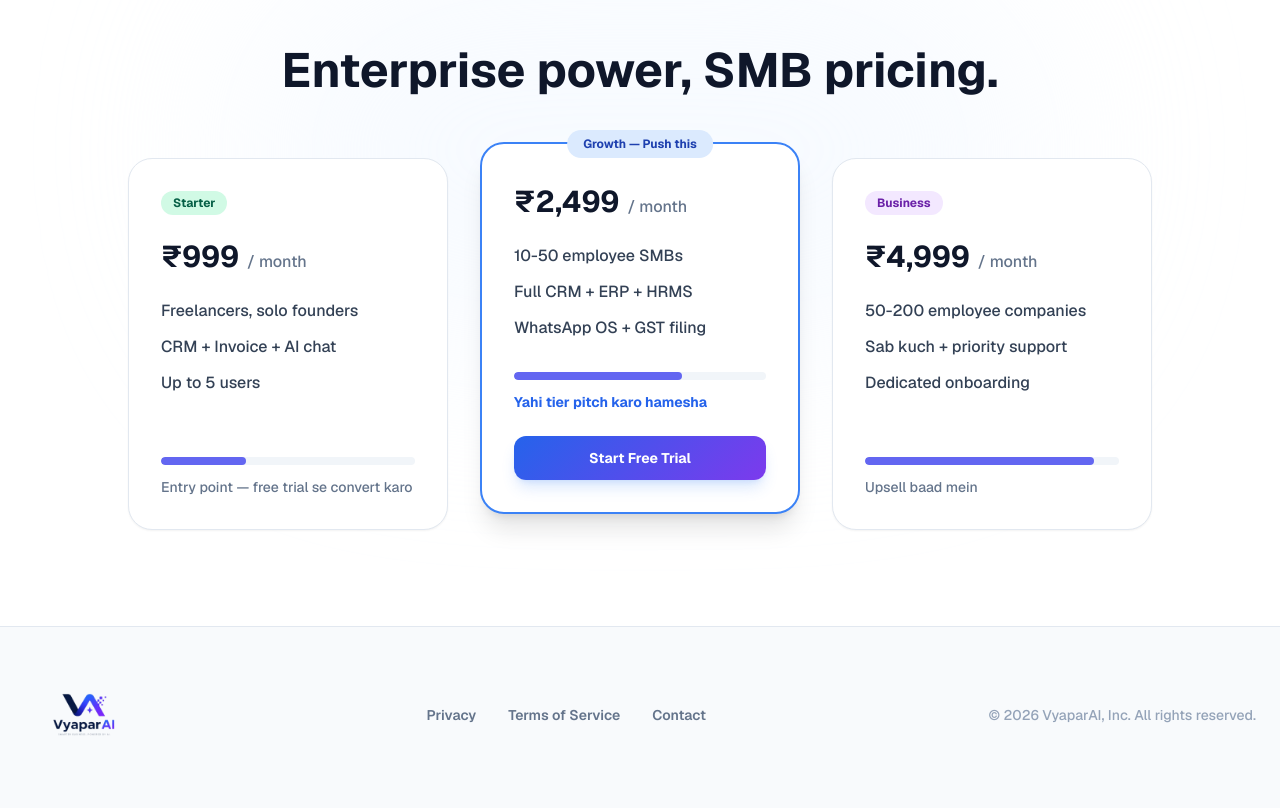
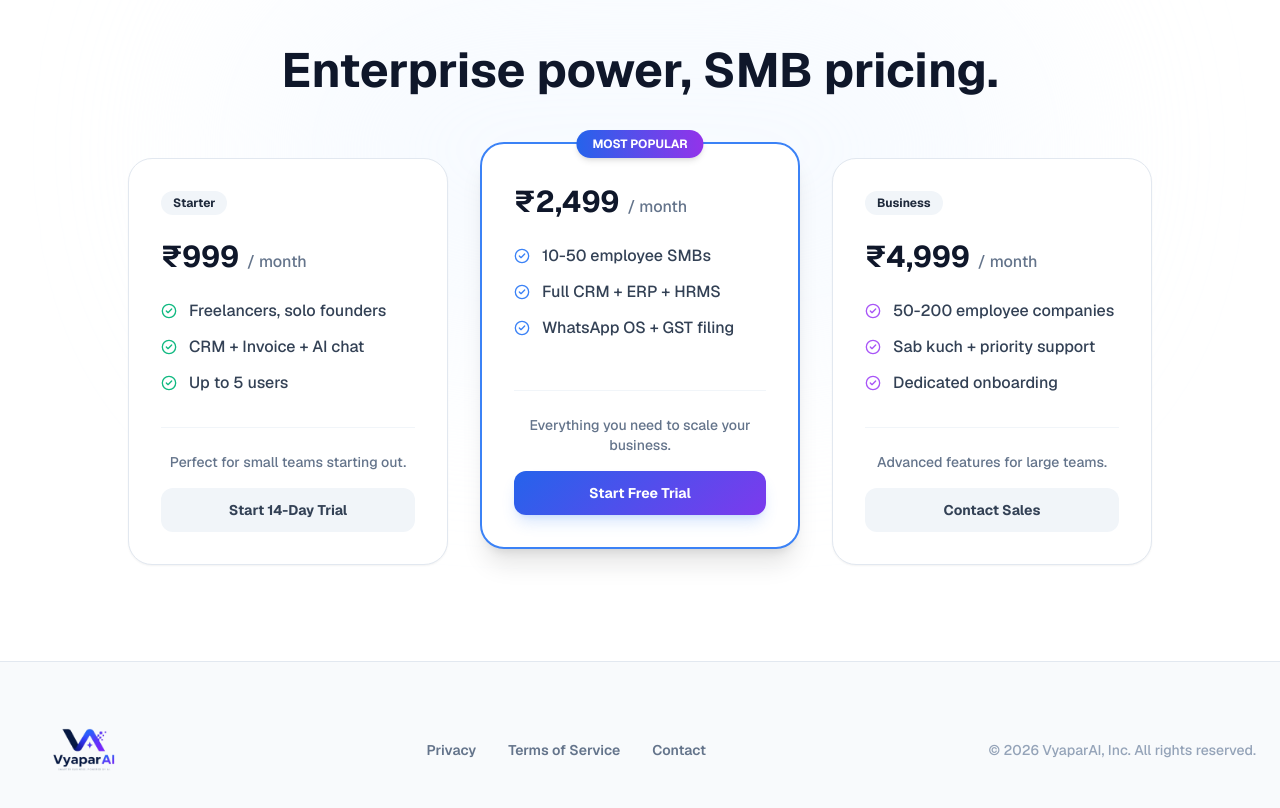
Before and after one commit to Kaushaltiwari27/vyapar-ai, a Next.js app: page / in a window 1280 px wide. Shown: the part 2320-3128 px from the top of the page. Built offline with nearby package versions, Linux system fonts and the light colour scheme.

Commit message:
feat: replace internal pricing notes with professional marketing copy

```diff
--- a/app/page.tsx
+++ b/app/page.tsx
@@ -197,46 +197,46 @@ export default function LandingPage() {
 
               {/* Starter Tier */}
               <div className="p-8 rounded-3xl bg-white border border-slate-200 shadow-sm flex flex-col hover:shadow-md transition-shadow">
-                <div className="inline-block px-3 py-1 bg-emerald-100 text-emerald-800 font-bold text-xs rounded-full mb-6 w-fit">
+                <div className="inline-block px-3 py-1 bg-slate-100 text-slate-800 font-bold text-xs rounded-full mb-6 w-fit">
                   Starter
                 </div>
                 <div className="text-3xl font-extrabold text-slate-900 mb-6 flex items-baseline">
                   ₹999<span className="text-base text-slate-500 font-medium ml-2">/ month</span>
                 </div>
                 <ul className="space-y-3 mb-8 flex-1">
-                  <li className="text-slate-700 font-medium">Freelancers, solo founders</li>
-                  <li className="text-slate-700 font-medium">CRM + Invoice + AI chat</li>
-                  <li className="text-slate-700 font-medium">Up to 5 users</li>
+                  <li className="flex items-center gap-3 text-slate-700 font-medium"><CheckCircle2 className="w-4 h-4 text-emerald-500 shrink-0" /> Freelancers, solo founders</li>
+                  <li className="flex items-center gap-3 text-slate-700 font-medium"><CheckCircle2 className="w-4 h-4 text-emerald-500 shrink-0" /> CRM + Invoice + AI chat</li>
+                  <li className="flex items-center gap-3 text-slate-700 font-medium"><CheckCircle2 className="w-4 h-4 text-emerald-500 shrink-0" /> Up to 5 users</li>
                 </ul>
-                <div className="mt-auto">
-                  <div className="w-full h-2 bg-slate-100 rounded-full mb-3 overflow-hidden">
-                    <div className="w-1/3 h-full bg-indigo-500 rounded-full"></div>
-                  </div>
-                  <p className="text-slate-500 text-sm font-medium">Entry point — free trial se convert karo</p>
+                <div className="mt-auto pt-6 border-t border-slate-100">
+                  <p className="text-slate-500 text-sm font-medium mb-4 text-center">Perfect for small teams starting out.</p>
+                  <Link
+                    href="/signup"
+                    className="flex items-center justify-center gap-2 w-full py-3 rounded-xl text-sm font-bold text-slate-700 bg-slate-100 transition-all duration-300 hover:bg-slate-200"
+                  >
+                    Start 14-Day Trial
+                  </Link>
                 </div>
               </div>
 
               {/* Growth Tier */}
               <div className="p-8 rounded-3xl bg-white border-2 border-blue-500 shadow-xl relative flex flex-col transform md:-translate-y-4">
-                <div className="absolute top-0 left-1/2 -translate-x-1/2 -translate-y-1/2 bg-blue-100 text-blue-800 font-bold text-xs px-4 py-1.5 rounded-full whitespace-nowrap">
-                  Growth — Push this
+                <div className="absolute top-0 left-1/2 -translate-x-1/2 -translate-y-1/2 bg-gradient-to-r from-blue-600 to-purple-600 text-white font-bold text-xs px-4 py-1.5 rounded-full whitespace-nowrap shadow-md">
+                  MOST POPULAR
                 </div>
                 <div className="text-3xl font-extrabold text-slate-900 mb-6 mt-2 flex items-baseline">
                   ₹2,499<span className="text-base text-slate-500 font-medium ml-2">/ month</span>
                 </div>
                 <ul className="space-y-3 mb-8 flex-1">
-                  <li className="text-slate-700 font-medium">10-50 employee SMBs</li>
-                  <li className="text-slate-700 font-medium">Full CRM + ERP + HRMS</li>
-                  <li className="text-slate-700 font-medium">WhatsApp OS + GST filing</li>
+                  <li className="flex items-center gap-3 text-slate-700 font-medium"><CheckCircle2 className="w-4 h-4 text-blue-500 shrink-0" /> 10-50 employee SMBs</li>
+                  <li className="flex items-center gap-3 text-slate-700 font-medium"><CheckCircle2 className="w-4 h-4 text-blue-500 shrink-0" /> Full CRM + ERP + HRMS</li>
+                  <li className="flex items-center gap-3 text-slate-700 font-medium"><CheckCircle2 className="w-4 h-4 text-blue-500 shrink-0" /> WhatsApp OS + GST filing</li>
                 </ul>
-                <div className="mt-auto">
-                  <div className="w-full h-2 bg-slate-100 rounded-full mb-3 overflow-hidden">
-                    <div className="w-2/3 h-full bg-indigo-500 rounded-full"></div>
-                  </div>
-                  <p className="text-blue-600 text-sm font-bold">Yahi tier pitch karo hamesha</p>
+                <div className="mt-auto pt-6 border-t border-slate-100">
+                  <p className="text-slate-500 text-sm font-medium mb-4 text-center">Everything you need to scale your business.</p>
                   <Link
                     href="/signup"
-                    className="mt-6 flex items-center justify-center gap-2 w-full py-3 rounded-xl text-sm font-bold text-white transition-all duration-300 hover:scale-[1.02] active:scale-[0.98] shadow-lg shadow-blue-500/20"
+                    className="flex items-center justify-center gap-2 w-full py-3 rounded-xl text-sm font-bold text-white transition-all duration-300 hover:scale-[1.02] active:scale-[0.98] shadow-lg shadow-blue-500/20"
                     style={{ background: 'var(--grad-button)' }}
                   >
                     Start Free Trial
@@ -246,22 +246,25 @@ export default function LandingPage() {
 
               {/* Business Tier */}
               <div className="p-8 rounded-3xl bg-white border border-slate-200 shadow-sm flex flex-col hover:shadow-md transition-shadow">
-                <div className="inline-block px-3 py-1 bg-purple-100 text-purple-800 font-bold text-xs rounded-full mb-6 w-fit">
+                <div className="inline-block px-3 py-1 bg-slate-100 text-slate-800 font-bold text-xs rounded-full mb-6 w-fit">
                   Business
                 </div>
                 <div className="text-3xl font-extrabold text-slate-900 mb-6 flex items-baseline">
                   ₹4,999<span className="text-base text-slate-500 font-medium ml-2">/ month</span>
                 </div>
                 <ul className="space-y-3 mb-8 flex-1">
-                  <li className="text-slate-700 font-medium">50-200 employee companies</li>
-                  <li className="text-slate-700 font-medium">Sab kuch + priority support</li>
-                  <li className="text-slate-700 font-medium">Dedicated onboarding</li>
+                  <li className="flex items-center gap-3 text-slate-700 font-medium"><CheckCircle2 className="w-4 h-4 text-purple-500 shrink-0" /> 50-200 employee companies</li>
+                  <li className="flex items-center gap-3 text-slate-700 font-medium"><CheckCircle2 className="w-4 h-4 text-purple-500 shrink-0" /> Sab kuch + priority support</li>
+                  <li className="flex items-center gap-3 text-slate-700 font-medium"><CheckCircle2 className="w-4 h-4 text-purple-500 shrink-0" /> Dedicated onboarding</li>
                 </ul>
-                <div className="mt-auto">
-                  <div className="w-full h-2 bg-slate-100 rounded-full mb-3 overflow-hidden">
-                    <div className="w-[90%] h-full bg-indigo-500 rounded-full"></div>
-                  </div>
-                  <p className="text-slate-500 text-sm font-medium">Upsell baad mein</p>
+                <div className="mt-auto pt-6 border-t border-slate-100">
+                  <p className="text-slate-500 text-sm font-medium mb-4 text-center">Advanced features for large teams.</p>
+                  <Link
+                    href="/signup"
+                    className="flex items-center justify-center gap-2 w-full py-3 rounded-xl text-sm font-bold text-slate-700 bg-slate-100 transition-all duration-300 hover:bg-slate-200"
+                  >
+                    Contact Sales
+                  </Link>
                 </div>
               </div>
 
```
